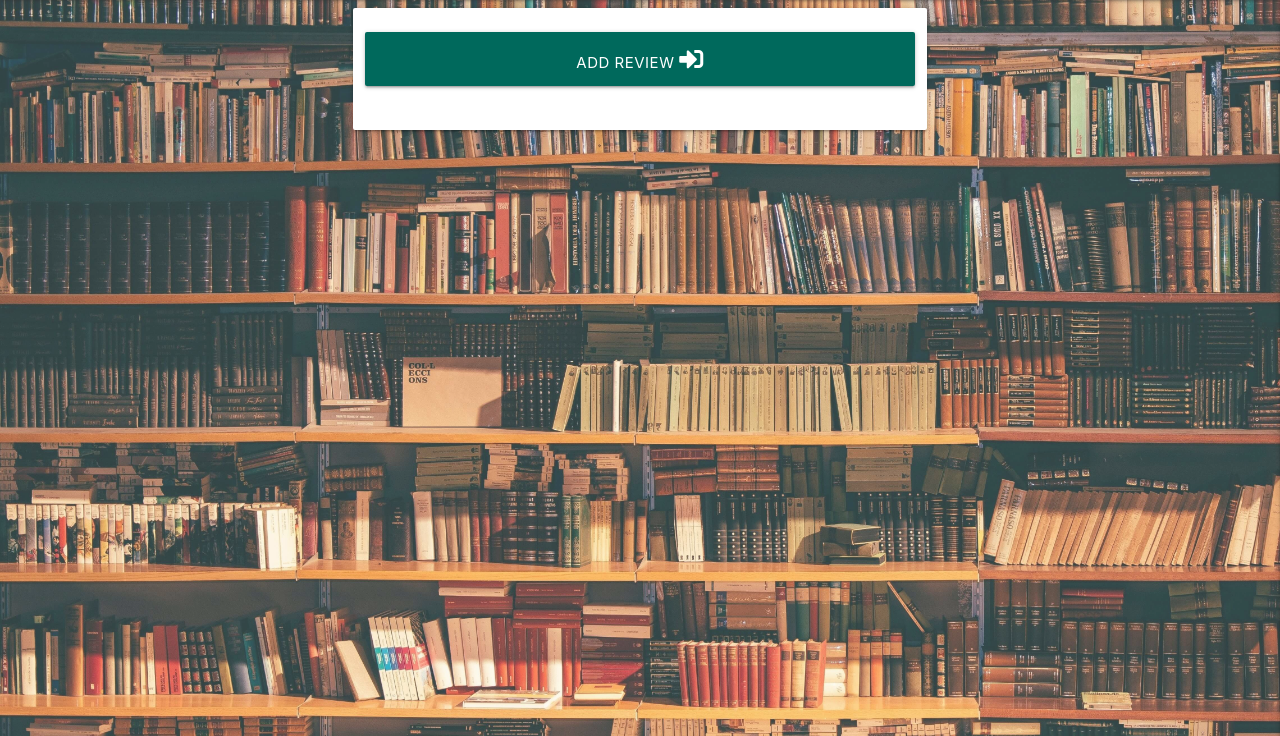
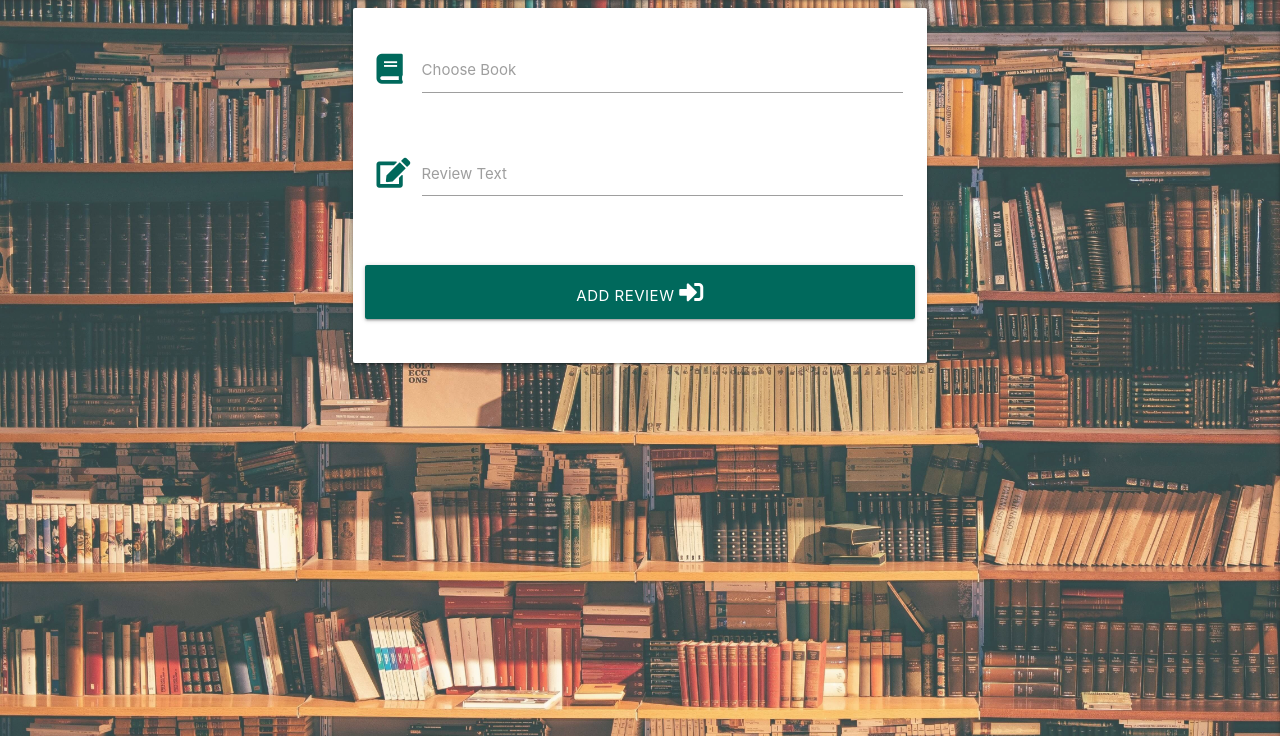
Before and after one commit to RobKnowles248/book-club, a Flask app: page /add_review in a window 1280 px wide. Shown: the part 64-800 px from the top of the page. Run offline with Flask 2, Linux system fonts and the light colour scheme; data that the repository does not hold is empty; some libraries are stand-ins or nearby versions.

Commit message:
Add choose book, review text and submit button to add review template

```diff
--- a/static/css/style.css
+++ b/static/css/style.css
@@ -22,6 +22,12 @@ main {
     line-height: 2;
 }
 
+/*--------------------- Add Review Styles */
+
+#book-names {
+    display: none;
+}
+
 /*--------------------- Media Queries */
 
 @media screen and (min-width: 992px) {
--- a/templates/add_review.html
+++ b/templates/add_review.html
@@ -3,6 +3,31 @@
     <div class="row">
         <form class="col s12 m8 offset-m2" method="POST" action="{{ url_for('add_review') }}">
             <div class="card-panel">
+                <!-- Book Picker -->
+                <div class="row">
+                    <div class="input-field col s12">
+                        <i class="fas fa-book prefix teal-text text-darken-3"></i>
+                        <input type="text" id="choose_book" name="choose_book" class="autocomplete" required>
+                        <label for="choose_book">Choose Book</label>
+                        <ul id="book-names">
+                            {% for book in books %}
+                                <li>{{ book.book_name }}.</li>
+                            {% endfor %}
+                        </ul>
+                    </div>
+                </div>
+                <!-- Review Text -->
+                <div class="row">
+                    <div class="input-field col s12">
+                        <i class="fas fa-edit prefix teal-text text-darken-3"></i>
+                        <textarea id="review_text" name="review_text" class="materialize-textarea" required></textarea>
+                        <label for="review_text">Review Text</label>
+                    </div>
+                </div>
+                <!-- Star Picker -->
+                <div class="row">
+
+                </div>
                 <!-- Submit Button -->
                 <div class="row">
                     <button type="submit" class="col s12 btn-large teal darken-3">
@@ -13,3 +38,19 @@
         </form>
     </div>
 {% endblock %}
+
+{% block scripts %}
+<script>
+    $(document).ready(function() {
+        var bookNames = {};
+        var bookNamesArray = $("#book-names li").text().split(".");
+        bookNamesArray.pop();
+        bookNamesArray.forEach(function(book){
+            bookNames[book] = null;
+        });
+        $("input.autocomplete").autocomplete({
+            data: bookNames,
+        });
+    });
+</script>
+{% endblock %}
```
